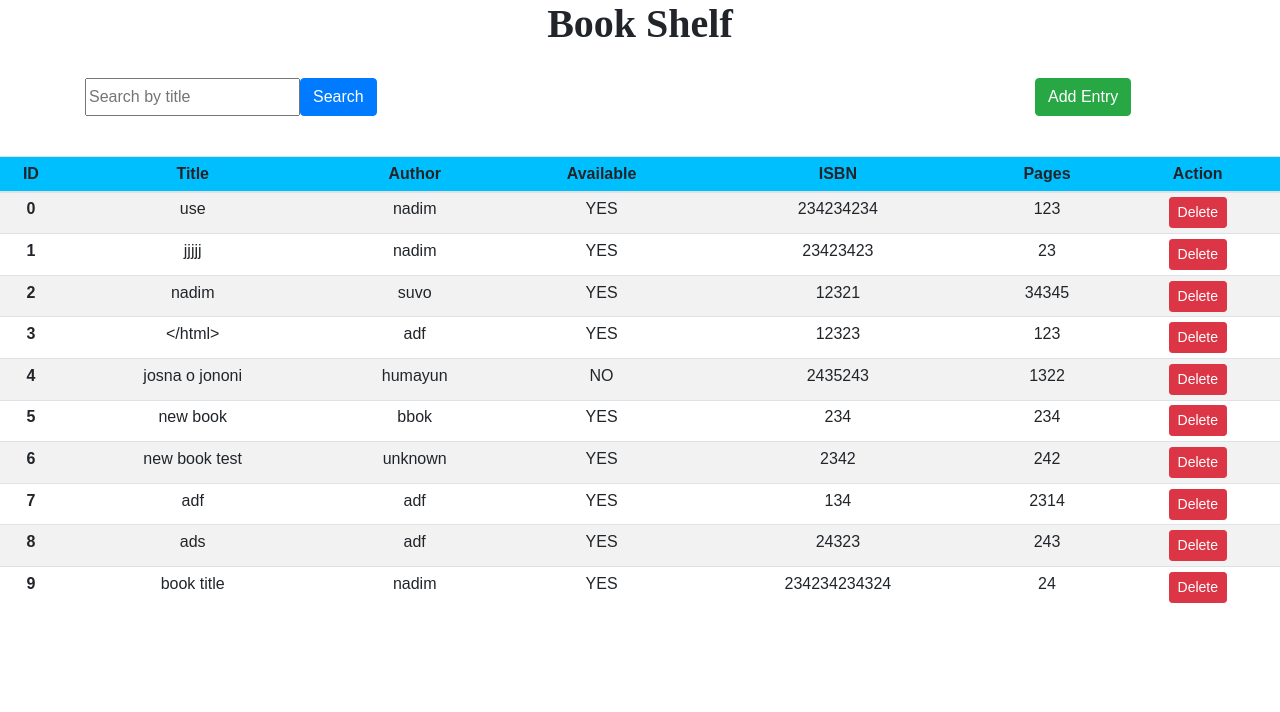
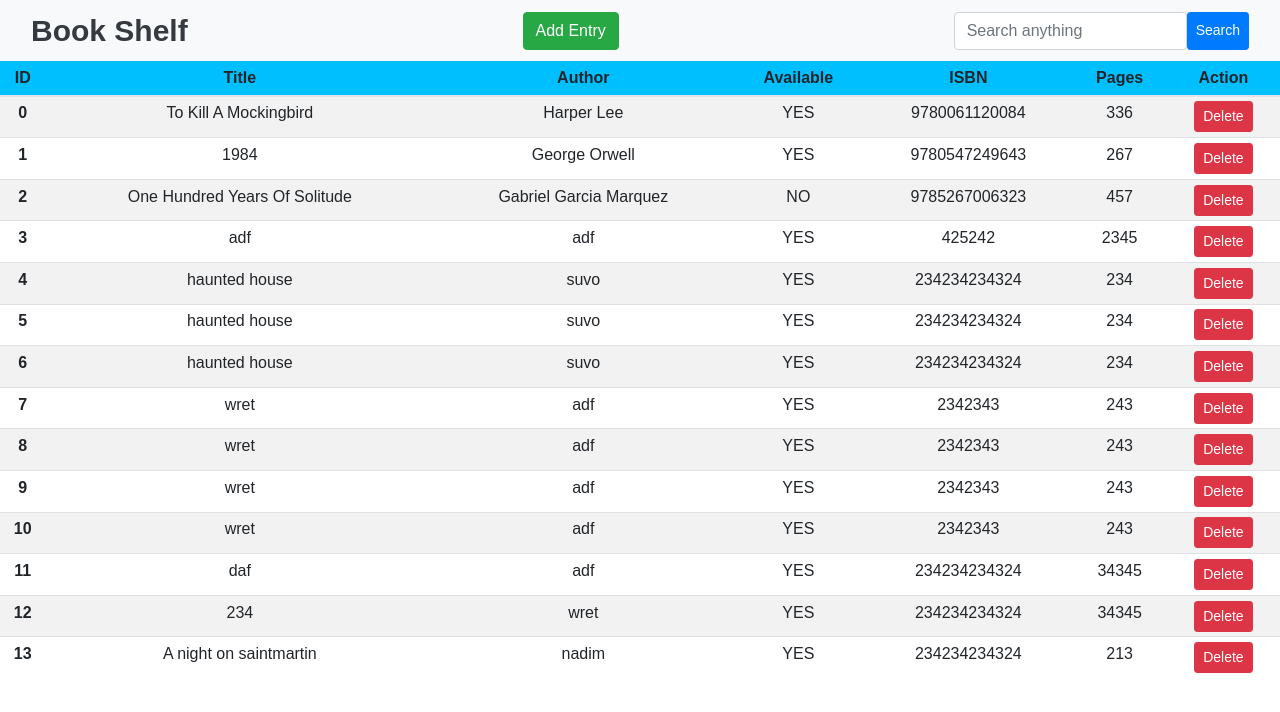
Before and after one commit to Nadim-Mahmud/JsonDB, a PHP site: page / in a window 1280 px wide. Shown: the top 712 px of the page. Run offline with PHP 8.4, Linux system fonts and the light colour scheme.

Commit message:
many chnages on UI

```diff
--- a/db.json
+++ b/db.json
@@ -1 +1 @@
-[{"title":"use","author":"nadim","available":true,"pages":"123","isbn":"234234234"},{"title":"jjjjj","author":"nadim","available":true,"pages":"23","isbn":"23423423"},{"title":"nadim","author":"suvo","available":true,"pages":"34345","isbn":"12321"},{"title":"&lt;\/html&gt;","author":"adf","available":true,"pages":"123","isbn":"12323"},{"title":"josna o jononi","author":"humayun","available":false,"pages":"1322","isbn":"2435243"},{"title":"new book","author":"bbok","available":"true","pages":"234","isbn":"234"},{"title":"new book test","author":"unknown","available":"true","pages":"242","isbn":"2342"},{"title":"adf","author":"adf","available":"true","pages":"2314","isbn":"134"},{"title":"ads","author":"adf","available":"true","pages":"243","isbn":"24323"},{"title":"book title","author":"nadim","available":"true","pages":"24","isbn":"234234234324"}]
+[{"title":"To Kill A Mockingbird","author":"Harper Lee","available":true,"pages":336,"isbn":9780061120084},{"title":"1984","author":"George Orwell","available":true,"pages":267,"isbn":9780547249643},{"title":"One Hundred Years Of Solitude","author":"Gabriel Garcia Marquez","available":false,"pages":457,"isbn":9785267006323},{"title":"adf","author":"adf","available":"true","pages":"2345","isbn":"425242"},{"title":"haunted house","author":"suvo","available":"true","pages":"234","isbn":"234234234324"},{"title":"haunted house","author":"suvo","available":"true","pages":"234","isbn":"234234234324"},{"title":"haunted house","author":"suvo","available":"true","pages":"234","isbn":"234234234324"},{"title":"wret","author":"adf","available":"true","pages":"243","isbn":"2342343"},{"title":"wret","author":"adf","available":"true","pages":"243","isbn":"2342343"},{"title":"wret","author":"adf","available":"true","pages":"243","isbn":"2342343"},{"title":"wret","author":"adf","available":"true","pages":"243","isbn":"2342343"},{"title":"daf","author":"adf","available":"true","pages":"34345","isbn":"234234234324"},{"title":"234","author":"wret","available":"true","pages":"34345","isbn":"234234234324"},{"title":"A night on saintmartin","author":"nadim","available":"true","pages":"213","isbn":"234234234324"}]
--- a/index.php
+++ b/index.php
@@ -17,27 +17,28 @@ if (file_exists('db.json')) {
 
 <head>
     <meta charset="UTF-8">
-    <title>Book Store</title>
+    <title>Book Shelf</title>
     <link rel="stylesheet" type="text/css" href="style.css" />
     <link rel="stylesheet" href="https://stackpath.bootstrapcdn.com/bootstrap/4.4.1/css/bootstrap.min.css" integrity="sha384-Vkoo8x4CGsO3+Hhxv8T/Q5PaXtkKtu6ug5TOeNV6gBiFeWPGFN9MuhOf23Q9Ifjh" crossorigin="anonymous">
 </head>
 
 <body>
 
-    <h1 class="title">Book Shelf</h1>
+    <?php include 'navbar.html';?>
 
 
-    <div class="container search-pr">
+    <!-- <h1 class="title">Book Shelf</h1> -->
+
+
+    <!-- <div class="container search-pr">
         <div class="row">
-            <div class="col-sm-4">
-            <form action="search.php" method="POST">
-                <div class="input-group mb-3">
-                    <input type="text" name="search" placeholder="Search by title" >
-                    <input type="submit" class="btn btn-primary" type="button" value="Search"></input>
-                </div>
-            </form>
-            </div>
-            <div class="col-sm-6">
+            <div class="col-sm-10">
+                <form action="search.php" method="POST">
+                    <div class="input-group mb-3">
+                        <input type="text" name="search" placeholder="Search anything">
+                        <input type="submit" class="btn btn-primary" type="button" value="Search"></input>
+                    </div>
+                </form>
             </div>
             <div class="col-sm-2">
                 <a class="add-entry" href="<?php echo 'create.php' ?>">
@@ -45,26 +46,8 @@ if (file_exists('db.json')) {
                 </a>
             </div>
         </div>
-    </div>
-
-    <!--
-    <div class="search-bar ">
-        <form action="search.php" method="post">
-
-            <label style="font-size: large;">Search by Author : </label>
-            <input type="text" class="input-field" name="search" />
-            <input type="submit" class="input-field" value="Search" />
-        </form>
-    </div>
-
-    <div class="create-btn">
-        <a href="<?php echo 'create.php' ?>">
-            <button class="btn btn-success">Add Entry</button>
-        </a>
     </div> -->
-
-    <br>
-    <div>
+    <div class="table-container">
         <table class="table-main table table-striped table-sm">
             <thead class="table-head">
                 <tr>
--- /dev/null
+++ b/navbar.html
@@ -0,0 +1,12 @@
+<nav class="sticky-top navbar navbar-light navbar-style bg-light">
+    <div class="container-fluid">
+        <a href="index.php" class="title text-dark"><b>Book Shelf</b></a>
+        <a class="add-entry" href="<?php echo 'create.php' ?>">
+            <button class="btn btn-success">Add Entry</button>
+        </a>
+        <form class="d-flex" action="search.php" method="POST">
+            <input class="form-control me-2" type="search" name="search" placeholder="Search anything" aria-label="Search">
+            <button class="btn btn-primary btn-sm" type="submit">Search</button>
+        </form>
+    </div>
+</nav>
--- a/style.css
+++ b/style.css
@@ -8,19 +8,22 @@
 }
 
 .title{
+  text-decoration: none;
+  font-family: 'Times New Roman', Times, serif;
+  font-size: 30px;
+}
+
+.title-create{
   text-align:center;
   font-family: 'Times New Roman', Times, serif;
   font-weight: bold;
   margin-bottom: 30px;
 }
 
-.search-bar{
-  width: 50%;
-  margin: auto;
-  margin-left: 10px;
-  margin-bottom: 10px;
-  float:left
+.table-container{
+  margin-top: -1px;
 }
+
 
 .add-entry{
   justify-content: left;
@@ -63,3 +66,9 @@
 .form-container{
   margin: 0px ;
 }
+
+.form-subm{
+  display: flex;
+  flex-direction: row;
+  justify-content: center;
+}
```
Also changed, not shown: create.php (+6 -2 lines), search.php (+15 -14 lines), home.png.
